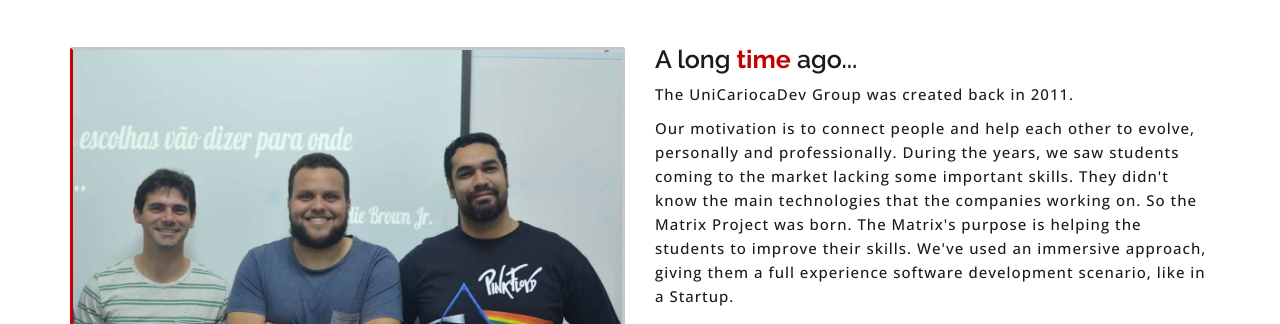
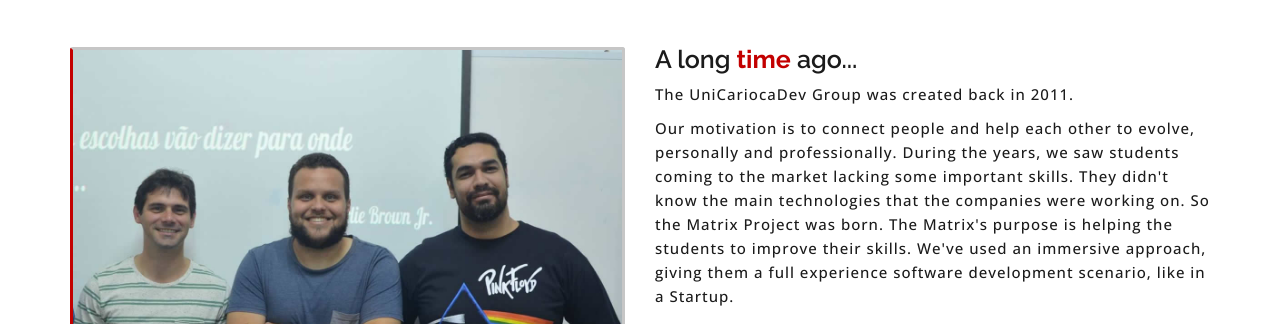
Before and after one commit to UnicariocaDev/ProjetoMatrix, a plain HTML site: page index.html in a window 1280 px wide. Shown: the part 947-1271 px from the top of the page. Drawn offline with nearby package versions, Linux system fonts and the light colour scheme; some packages are replaced by stand-ins of ours; files whose address does not match are found by name.

Commit message:
Update index.html

```diff
--- a/index.html
+++ b/index.html
@@ -108,7 +108,7 @@
 						<h3>A long<span> time</span> ago...</h3>
 						<p>The UniCariocaDev Group was created back in 2011.</p>
 						<p>Our motivation is to connect people and help each other to evolve, personally and professionally.
-							During the years, we saw students coming to the market lacking some important skills. They didn't know the main technologies that the companies working on.
+							During the years, we saw students coming to the market lacking some important skills. They didn't know the main technologies that the companies were working on.
 							So the Matrix Project was born.
 							The Matrix's purpose is helping the students to improve their skills. We've used an immersive approach, giving them a full experience software development scenario, like in a Startup.</p>
 
```
